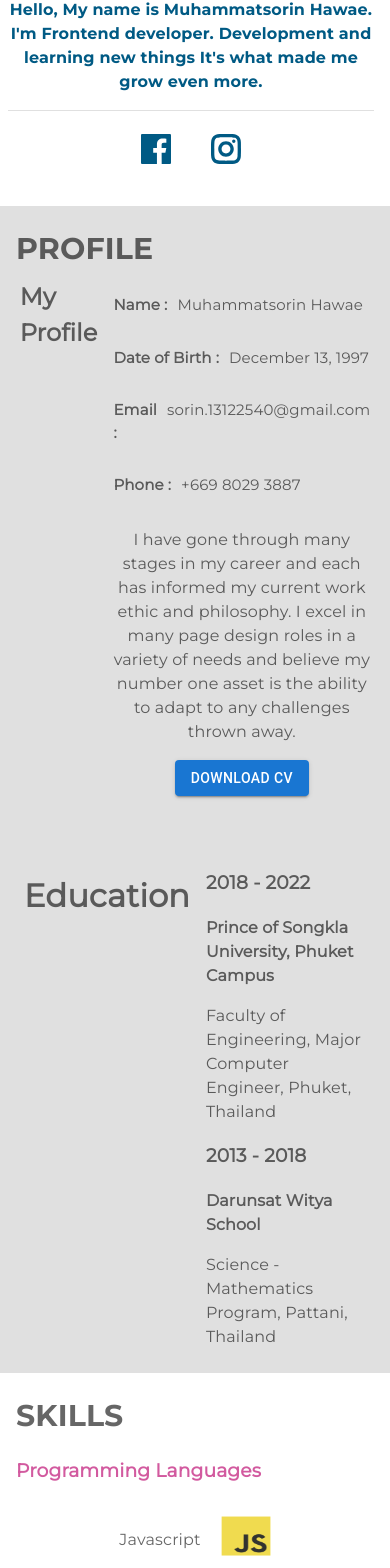
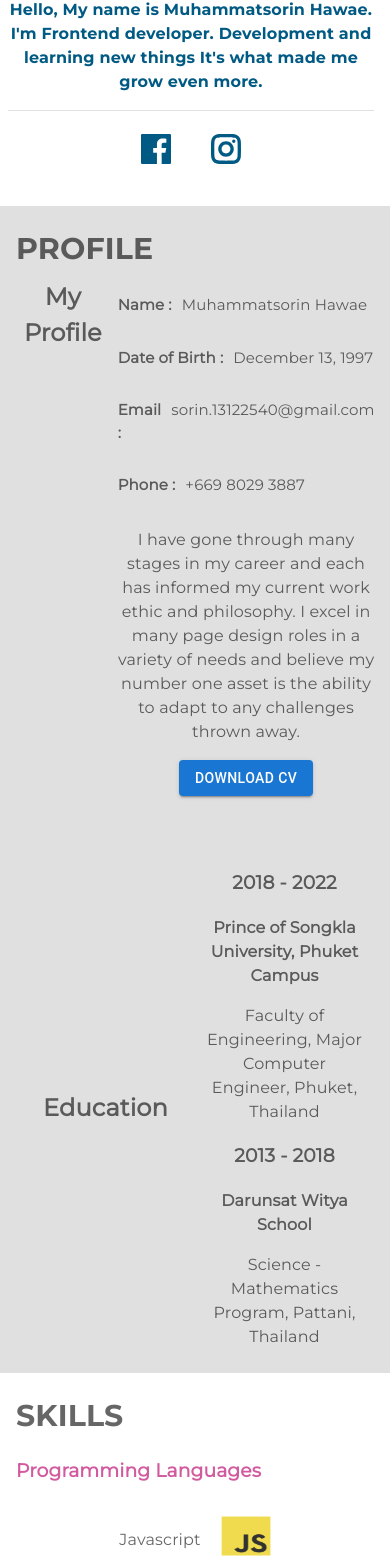
Before and after one commit to Muhammatsorin/next-portfolio, a Next.js app: page / in a window 390 px wide. Shown: the part 428-1996 px from the top of the page. Built offline with nearby package versions, Linux system fonts and the light colour scheme.

Commit message:
deploy / test 13

```diff
--- a/components/profile/Profile.module.css
+++ b/components/profile/Profile.module.css
@@ -81,7 +81,7 @@
     width: 50%;
 }
 
-.grid2_item1 h1 h3 {
+.grid2_item1 h1 {
     font-size: 1.5rem;
     margin: 0;
     padding: 0;
@@ -89,6 +89,7 @@
 
 .grid2_item2 {
     width: 50%;
+    text-align: center;
 }
 
 .university p {
@@ -100,11 +101,11 @@
     .grid1 {
         display: flex;
         flex-direction: column;
-        justify-content: center;
     }
 
     .grid1_item1 {
         width: 100%;
+        text-align: center;
     }
 
     .grid1_item2 {
@@ -114,14 +115,17 @@
     .grid2 {
         display: flex;
         flex-direction: column;
-        justify-content: center;
+        align-items: center;
     }
 
     .grid2_item1 {
         width: 100%;
+        text-align: center;
     }
 
     .grid2_item2 {
         width: 100%;
+        text-align: center;
     }
+
 }
```
